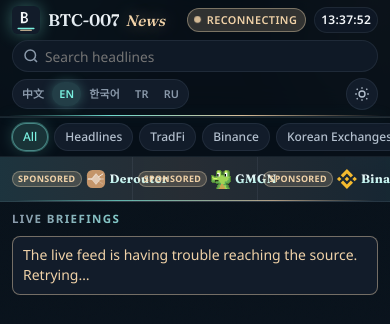
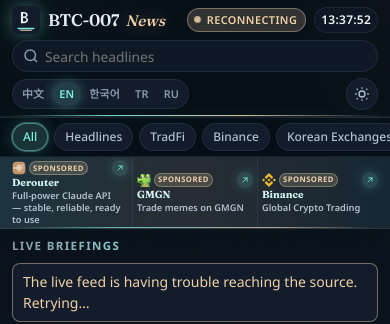
Before and after one commit to 20241001sea-commits/btc-007-news, a plain HTML site: page index.html in a window 390 px wide. Shown: the top 324 px of the page. Drawn offline with Linux system fonts and the light colour scheme; no server answers.

Commit message:
Make the sponsor strip fluid so all ad copy stays visible
Stop hiding CTAs and arrows on phones. Scale type and spacing with the viewport and let copy wrap so every badge, wordmark, and CTA remains fully readable.

```diff
--- a/index.html
+++ b/index.html
@@ -32,7 +32,7 @@
   <link rel="preconnect" href="https://fonts.gstatic.com" crossorigin>
   <link rel="preconnect" href="https://eqn.news" crossorigin>
   <link rel="stylesheet" href="https://fonts.googleapis.com/css2?family=Fraunces:opsz,wght@9..144,500;9..144,600;9..144,700&family=Noto+Sans:ital,wght@0,400;0,500;0,600;0,700;1,400&family=Noto+Sans+KR:wght@400;500;600&family=Noto+Sans+SC:wght@400;500;600;700&family=Noto+Serif+SC:wght@600;700&display=swap">
-  <link rel="stylesheet" href="./styles.css?v=7a33a5b48d">
+  <link rel="stylesheet" href="./styles.css?v=7c66543e04">
 </head>
 <body>
   <a class="skip-link" href="#main" data-i18n="skip">Skip to stories</a>
--- a/styles.css
+++ b/styles.css
@@ -532,7 +532,9 @@ html[data-theme="light"] .icon-sun { display: none; }
   border-color: color-mix(in srgb, var(--accent) 35%, var(--line));
 }
 
-/* Sponsored strip — compact, always visible, original chrome
+/* Sponsored strip — compact, always visible, original chrome.
+   Fluid type + wrapping so every badge, wordmark, and CTA stays fully
+   visible on phones and tablets. Never hide or ellipsize ad copy.
    ------------------------------------------------------------------ */
 .sponsor-strip {
   flex: none;
@@ -562,14 +564,19 @@ html[data-theme="light"] .icon-sun { display: none; }
 }
 
 .sponsor-unit {
-  display: flex;
-  align-items: center;
-  gap: 7px;
+  container-type: inline-size;
+  container-name: ad;
+  display: flex;
+  flex-wrap: wrap;
+  align-items: center;
+  align-content: center;
+  column-gap: clamp(3px, 0.7vw, 8px);
+  row-gap: clamp(1px, 0.35vw, 3px);
   flex: 1 1 0;
   min-width: 0;
   width: auto;
-  min-height: 40px;
-  padding: 4px 8px;
+  min-height: clamp(40px, 6.2vh, 44px);
+  padding: clamp(3px, 0.55vw, 5px) clamp(4px, 0.85vw, 8px);
   text-decoration: none;
   color: inherit;
   transition: background 0.18s ease;
@@ -586,13 +593,16 @@ html[data-theme="light"] .icon-sun { display: none; }
   flex: none;
   display: inline-flex;
   align-items: center;
-  height: 18px;
-  padding: 0 7px;
+  height: auto;
+  min-height: clamp(14px, 2.6vw + 0.4vh, 18px);
+  padding: 1px clamp(3px, 0.55vw, 7px);
   border-radius: 999px;
-  font-size: 0.62rem;
+  font-size: clamp(0.48rem, 0.30rem + 0.58vw, 0.62rem);
   font-weight: 700;
-  letter-spacing: 0.08em;
+  letter-spacing: clamp(0.01em, 0.12vw, 0.08em);
+  line-height: 1.15;
   text-transform: uppercase;
+  white-space: nowrap;
   color: var(--sand);
   background: var(--sand-soft);
   border: 1px solid color-mix(in srgb, var(--sand) 30%, var(--line));
@@ -601,21 +611,18 @@ html[data-theme="light"] .icon-sun { display: none; }
 .sponsor-logo {
   flex: none;
   display: block;
-  width: 24px;
-  height: 24px;
+  width: clamp(14px, 2.8vw + 0.3vh, 24px);
+  height: clamp(14px, 2.8vw + 0.3vh, 24px);
   object-fit: contain;
 }
 .sponsor-brand {
   flex: none;
-  max-width: 8.5em;
   font-family: var(--font-display);
   font-weight: 700;
-  font-size: 0.92rem;
-  letter-spacing: 0.04em;
-  line-height: 1;
+  font-size: clamp(0.64rem, 0.42rem + 0.72vw, 0.92rem);
+  letter-spacing: clamp(0, 0.08vw, 0.04em);
+  line-height: 1.15;
   white-space: nowrap;
-  overflow: hidden;
-  text-overflow: ellipsis;
   background: linear-gradient(180deg, var(--text), color-mix(in srgb, var(--accent) 55%, var(--text)));
   -webkit-background-clip: text;
   background-clip: text;
@@ -623,28 +630,34 @@ html[data-theme="light"] .icon-sun { display: none; }
 }
 
 .sponsor-cta {
-  flex: 1 1 auto;
+  flex: 1 1 7.5rem;
   min-width: 0;
-  font-size: 0.8rem;
+  font-size: clamp(0.58rem, 0.38rem + 0.58vw, 0.8rem);
   font-weight: 600;
+  letter-spacing: clamp(-0.02em, 0.04vw, 0);
+  line-height: 1.25;
   color: var(--text-dim);
-  white-space: nowrap;
-  overflow: hidden;
-  text-overflow: ellipsis;
+  white-space: normal;
+  overflow: visible;
+  text-wrap: pretty;
 }
 
 .sponsor-go {
   flex: none;
   display: grid;
   place-items: center;
-  width: 26px;
-  height: 26px;
+  width: clamp(16px, 3vw + 0.3vh, 26px);
+  height: clamp(16px, 3vw + 0.3vh, 26px);
   border-radius: 50%;
   color: var(--accent);
   background: var(--accent-soft);
   box-shadow: 0 0 12px color-mix(in srgb, var(--accent) 22%, transparent);
 }
-.sponsor-go svg { display: block; }
+.sponsor-go svg {
+  display: block;
+  width: clamp(10px, 1.8vw + 0.2vh, 16px);
+  height: clamp(10px, 1.8vw + 0.2vh, 16px);
+}
 
 html[data-theme="light"] .sponsor-brand {
   background: none;
@@ -653,13 +666,22 @@ html[data-theme="light"] .sponsor-brand {
   background-clip: initial;
 }
 
-@media (max-width: 767px) {
-  .sponsor-unit { min-height: 44px; gap: 5px; padding: 4px 6px; }
-  .sponsor-cta { display: none; }
-  .sponsor-brand { font-size: 0.84rem; }
-  .sponsor-logo { width: 22px; height: 22px; }
-  .sponsor-go { width: 22px; height: 22px; }
-  .sponsor-go svg { width: 14px; height: 14px; }
+/* Narrow slot (phones / 3-up tablets): stack wordmark + full CTA under the badge row. */
+@container ad (max-width: 280px) {
+  .sponsor-logo { order: 1; }
+  .sponsor-badge { order: 2; }
+  .sponsor-go { order: 3; margin-left: auto; }
+  .sponsor-brand { order: 4; flex: 1 1 100%; }
+  .sponsor-cta { order: 5; flex: 1 1 100%; }
+}
+
+@media (pointer: coarse) {
+  .sponsor-unit { min-height: 44px; }
+}
+
+@media (max-height: 500px) {
+  .sponsor-unit { row-gap: 1px; padding-top: 2px; padding-bottom: 2px; }
+  .sponsor-cta { line-height: 1.18; }
 }
 
 /* Board: remaining viewport is feed + rail
@@ -1534,11 +1556,6 @@ html[data-theme="light"] .btn-primary { color: #fffdf8; }
 @media (max-width: 420px) {
   .hk-label { display: none; }
   .live-label { max-width: 8.5em; overflow: hidden; text-overflow: ellipsis; white-space: nowrap; }
-  .sponsor-unit { gap: 4px; padding-left: 5px; padding-right: 5px; }
-  .sponsor-logo { width: 20px; height: 20px; }
-  .sponsor-brand { font-size: 0.76rem; letter-spacing: 0.03em; }
-  .sponsor-badge { height: 16px; padding: 0 5px; font-size: 0.56rem; letter-spacing: 0.04em; }
-  .sponsor-go { display: none; }
 }
 
 @media (prefers-reduced-motion: reduce) {
```
